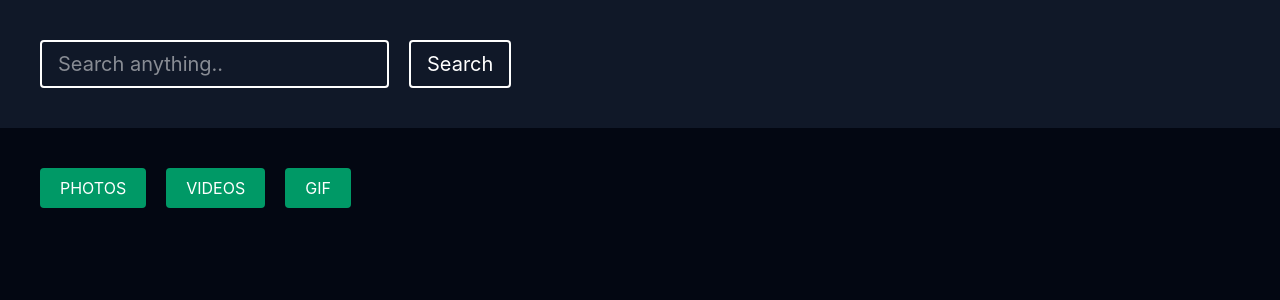
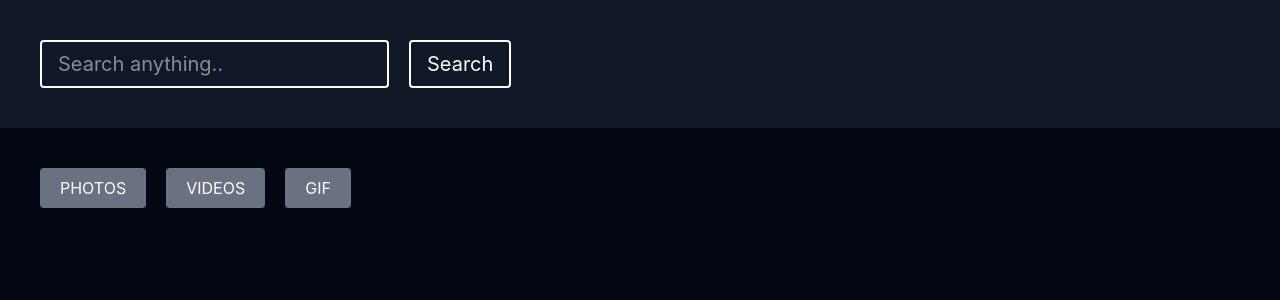
Before and after one commit to PiyushMishraX/Redux-Toolkit, a React (Vite) app in the folder project/: page / in a window 1280 px wide. Shown: the top 300 px of the page. Built offline with nearby package versions, Linux system fonts and the light colour scheme.

Commit message:
dispatch active tab value

```diff
--- a/project/src/components/Tabs1.jsx
+++ b/project/src/components/Tabs1.jsx
@@ -1,17 +1,29 @@
 import React from "react";
+import { useDispatch, useSelector } from "react-redux";
+import { setActiveTabs } from "../redux/features/searchSlice";
 
 const Tabs1 = () => {
   const tabs = ["photos", "Videos", "GIF"];
+
+  const dispatch = useDispatch();
+
+  const activeTab = useSelector((state)=>state.search.activeTab)
+  // store current value of active tab
+
   return (
     <div className="flex gap-5 p-10">
       {tabs.map(function (elem, idx) {
         return (
-          <button
-            className="bg-emerald-600 px-5 py-2 rounded uppercase cursor-pointer active:scale-95 "
-            key={idx}
-          >
-            {elem}
-          </button>
+            <button
+            //   className="bg-emerald-600 px-5 py-2 rounded uppercase cursor-pointer active:scale-95 "
+              className= {` ${(activeTab==elem?'bg-blue-700':'bg-gray-500')}  px-5 py-2 rounded uppercase cursor-pointer active:scale-95`}
+              key={idx}
+              onClick={() => {
+                dispatch(setActiveTabs(elem));
+              }}
+            >
+              {elem}
+            </button>
         );
       })}
     </div>
--- a/project/src/redux/features/searchSlice.js
+++ b/project/src/redux/features/searchSlice.js
@@ -19,9 +19,8 @@ const searchSlice = createSlice({
         setQuery(state,action){
             state.query = action.payload
         },
-        setActiveTabs(state,action){
-
-            state.actionTab = action.payload
+        setActiveTabs(state, action) {
+            state.activeTab = action.payload
         },
         setResults(state,action){
             state.results = action.payload
```
